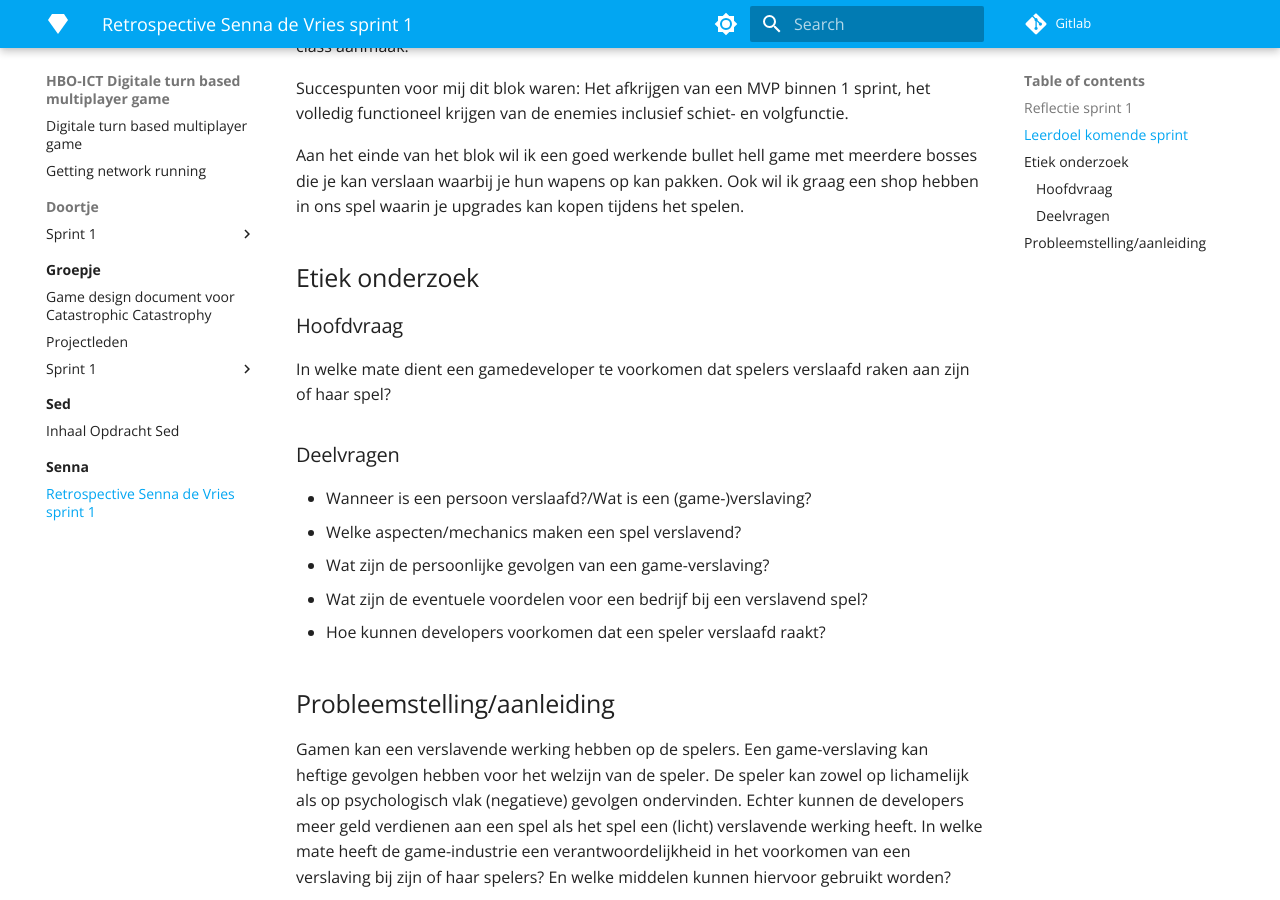
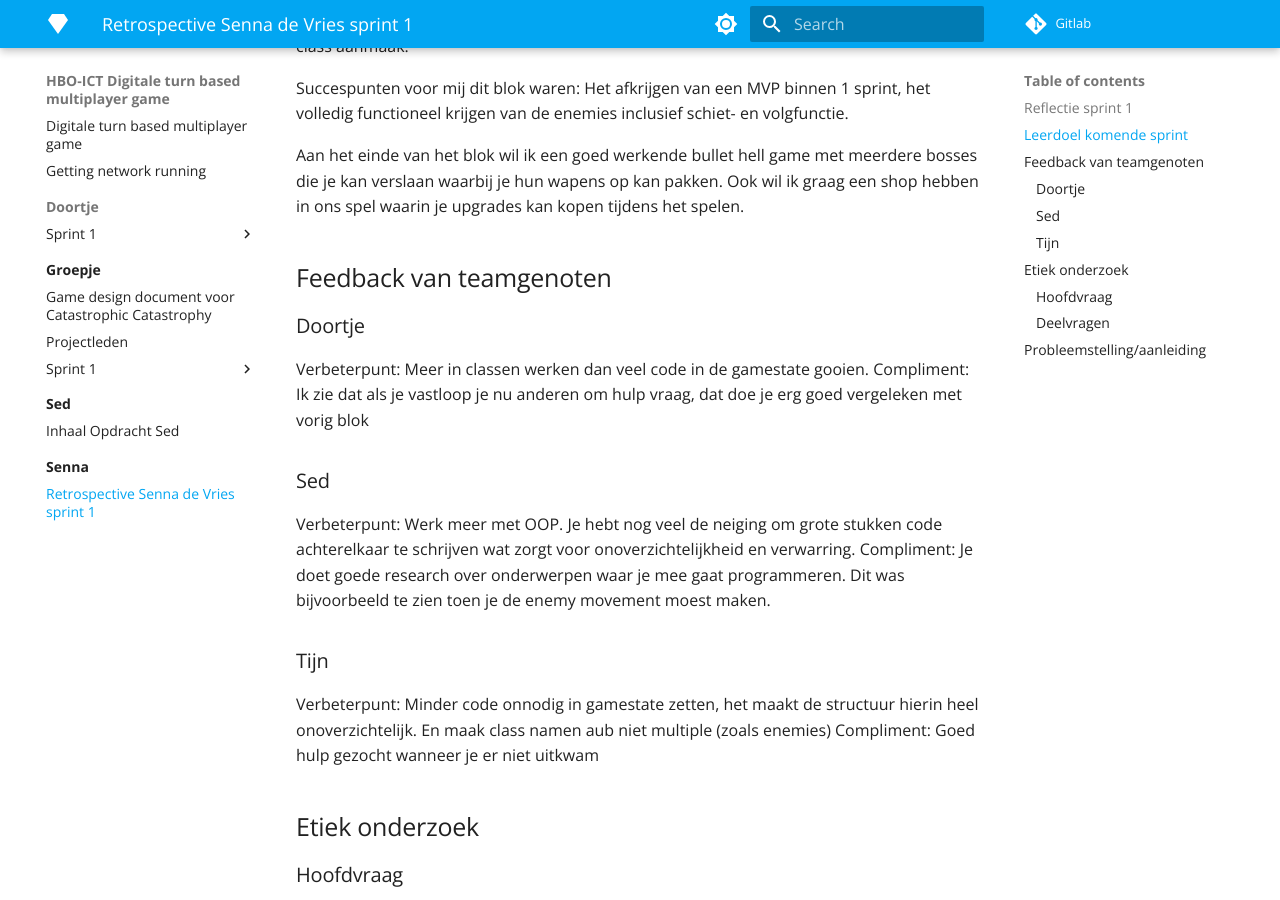
Before and after one commit to Doortje-Geuze/catastrophic-catastrophe, an MkDocs documentation site: the page built from docs/Senna/Retrospective sprint 1.md, in a window 1280 px wide and 900 px high, scrolled down 1020 px. Built offline with MkDocs 1.6.1 and Material for MkDocs 9.7.7, drawn with Linux system fonts in a browser that asks for light colours; nearby versions of some CDN libraries; library files that are not in the unit come from our copies.

Commit message:
retro uitgebreid

```diff
--- a/docs/Senna/Retrospective sprint 1.md
+++ b/docs/Senna/Retrospective sprint 1.md
@@ -15,6 +15,20 @@ Succespunten voor mij dit blok waren: Het afkrijgen van een MVP binnen 1 sprint,
 
 Aan het einde van het blok wil ik een goed werkende bullet hell game met meerdere bosses die je kan verslaan waarbij je hun wapens op kan pakken. Ook wil ik graag een shop hebben in ons spel waarin je upgrades kan kopen tijdens het spelen.
 
+## Feedback van teamgenoten
+
+### Doortje
+Verbeterpunt: Meer in classen werken dan veel code in de gamestate gooien.
+Compliment: Ik zie dat als je vastloop je nu anderen om hulp vraag, dat doe je erg goed vergeleken met vorig blok
+
+### Sed
+Verbeterpunt: Werk meer met OOP. Je hebt nog veel de neiging om grote stukken code achterelkaar te schrijven wat zorgt voor onoverzichtelijkheid en verwarring.
+Compliment: Je doet goede research over onderwerpen waar je mee gaat programmeren. Dit was bijvoorbeeld te zien toen je de enemy movement moest maken.
+
+### Tijn
+Verbeterpunt: Minder code onnodig in gamestate zetten, het maakt de structuur hierin heel onoverzichtelijk. En maak class namen aub niet multiple (zoals enemies)
+Compliment: Goed hulp gezocht wanneer je er niet uitkwam
+
 ## Etiek onderzoek
 
 ### Hoofdvraag
```
